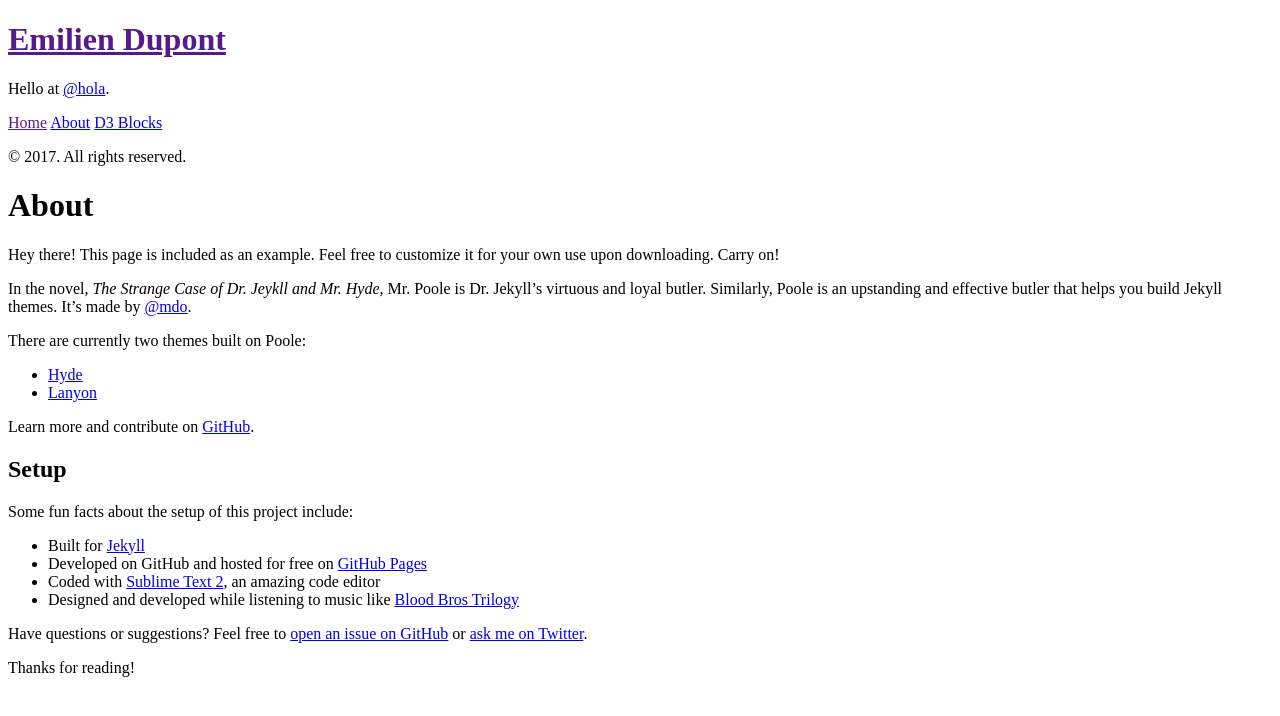
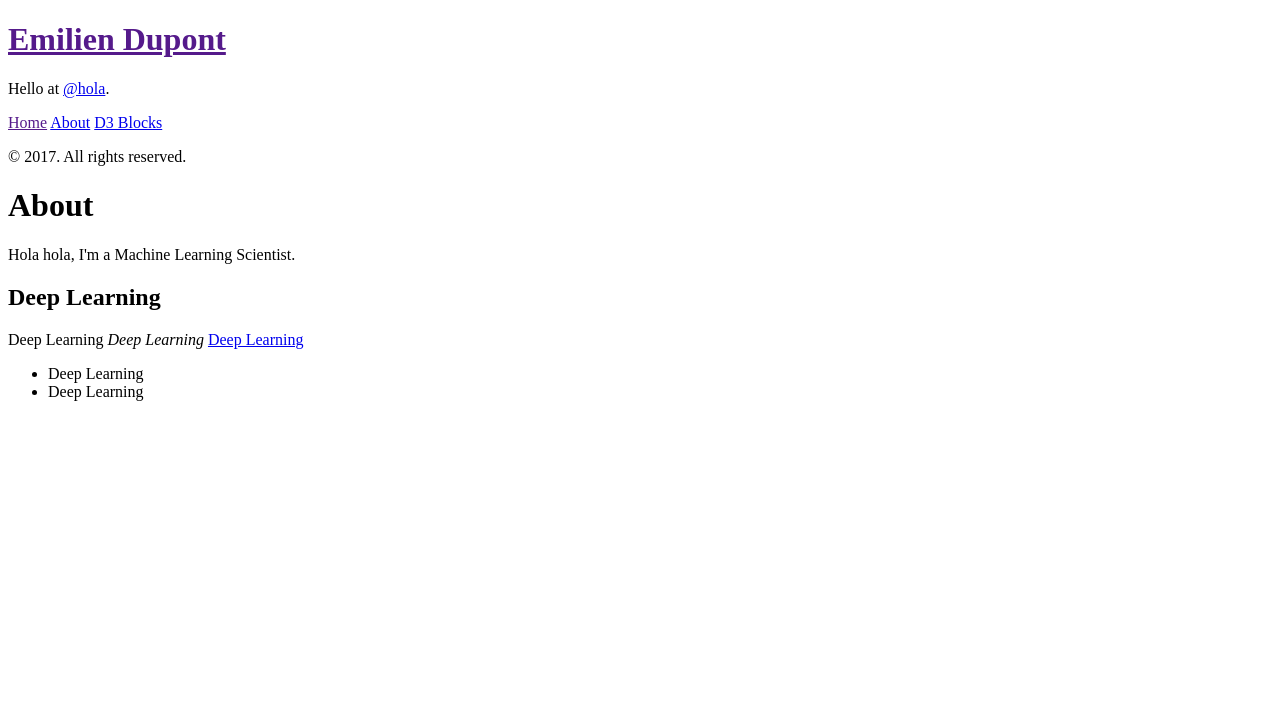
Before and after one commit to EmilienDupont/emiliendupont.github.io, a Jekyll site: the page built from about.md, in a window 1280 px wide. Shown: the top 716 px of the page. Built offline with Jekyll 4.4.1, drawn with Linux system fonts in a browser that asks for light colours.

```diff
--- a/_config.yml
+++ b/_config.yml
@@ -9,7 +9,7 @@
 title:            Emilien Dupont
 tagline:          'Yolo'
 description:      'Hello at <a href="https://github.com/EmilienDupont" target="_blank">@hola</a>.'
-url:              http://emiliendupont.github.io
+url:              https://emiliendupont.github.io
 baseurl:
 
 author:
@@ -19,5 +19,5 @@
 paginate:         5
 
 twitter:
-  username:           emidup
-  url:                https://twitter.com/emidup
+  username:       emidup
+  url:            https://twitter.com/emidup
--- a/about.md
+++ b/about.md
@@ -4,27 +4,14 @@
 ---
 
 <p class="message">
-  Hey there! This page is included as an example. Feel free to customize it for your own use upon downloading. Carry on!
+  Hola hola, I'm a Machine Learning Scientist.
 </p>
 
-In the novel, *The Strange Case of Dr. Jeykll and Mr. Hyde*, Mr. Poole is Dr. Jekyll's virtuous and loyal butler. Similarly, Poole is an upstanding and effective butler that helps you build Jekyll themes. It's made by [@mdo](https://twitter.com/mdo).
+## Deep Learning
 
-There are currently two themes built on Poole:
+Deep Learning
+*Deep Learning*
+[Deep Learning](https://en.wikipedia.org/wiki/Deep_learning)
 
-* [Hyde](http://hyde.getpoole.com)
-* [Lanyon](http://lanyon.getpoole.com)
-
-Learn more and contribute on [GitHub](https://github.com/poole).
-
-## Setup
-
-Some fun facts about the setup of this project include:
-
-* Built for [Jekyll](http://jekyllrb.com)
-* Developed on GitHub and hosted for free on [GitHub Pages](https://pages.github.com)
-* Coded with [Sublime Text 2](http://sublimetext.com), an amazing code editor
-* Designed and developed while listening to music like [Blood Bros Trilogy](https://soundcloud.com/maddecent/sets/blood-bros-series)
-
-Have questions or suggestions? Feel free to [open an issue on GitHub](https://github.com/poole/issues/new) or [ask me on Twitter](https://twitter.com/mdo).
-
-Thanks for reading!
+* Deep Learning
+* Deep Learning
```
